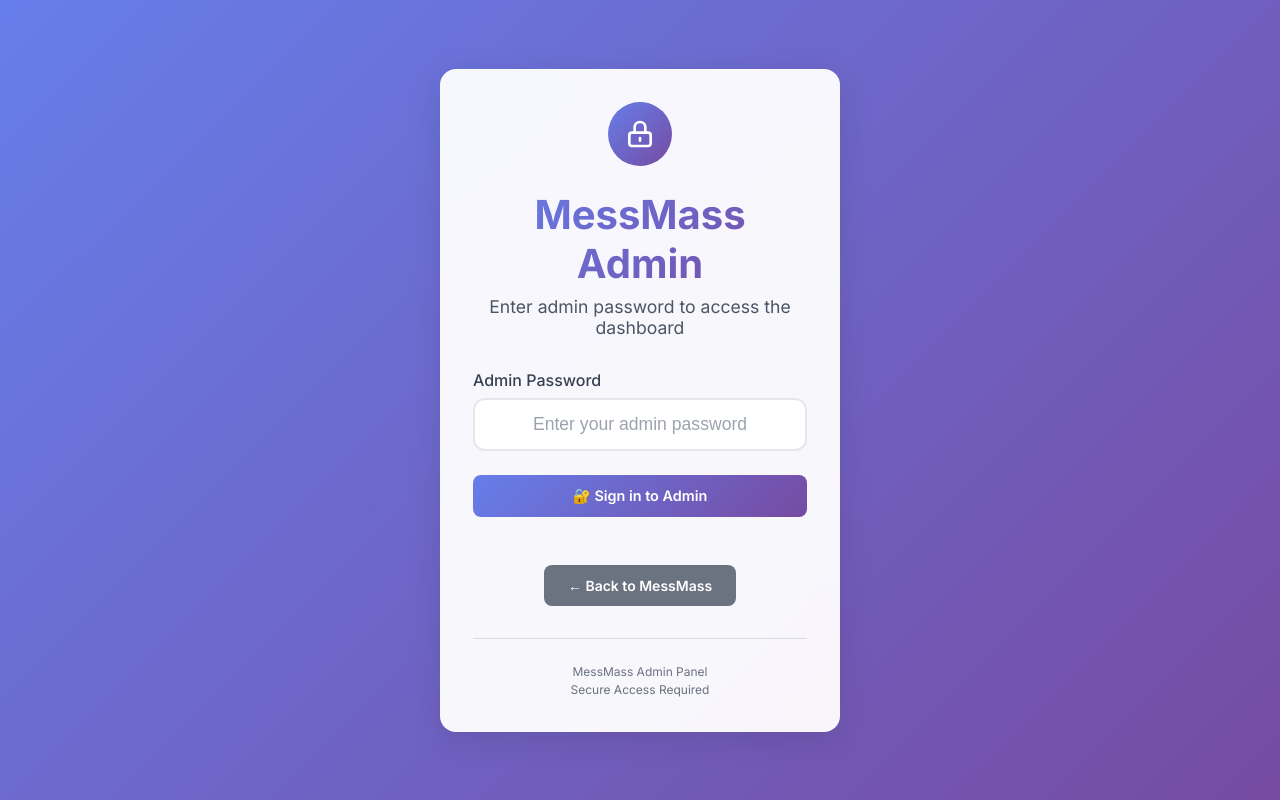
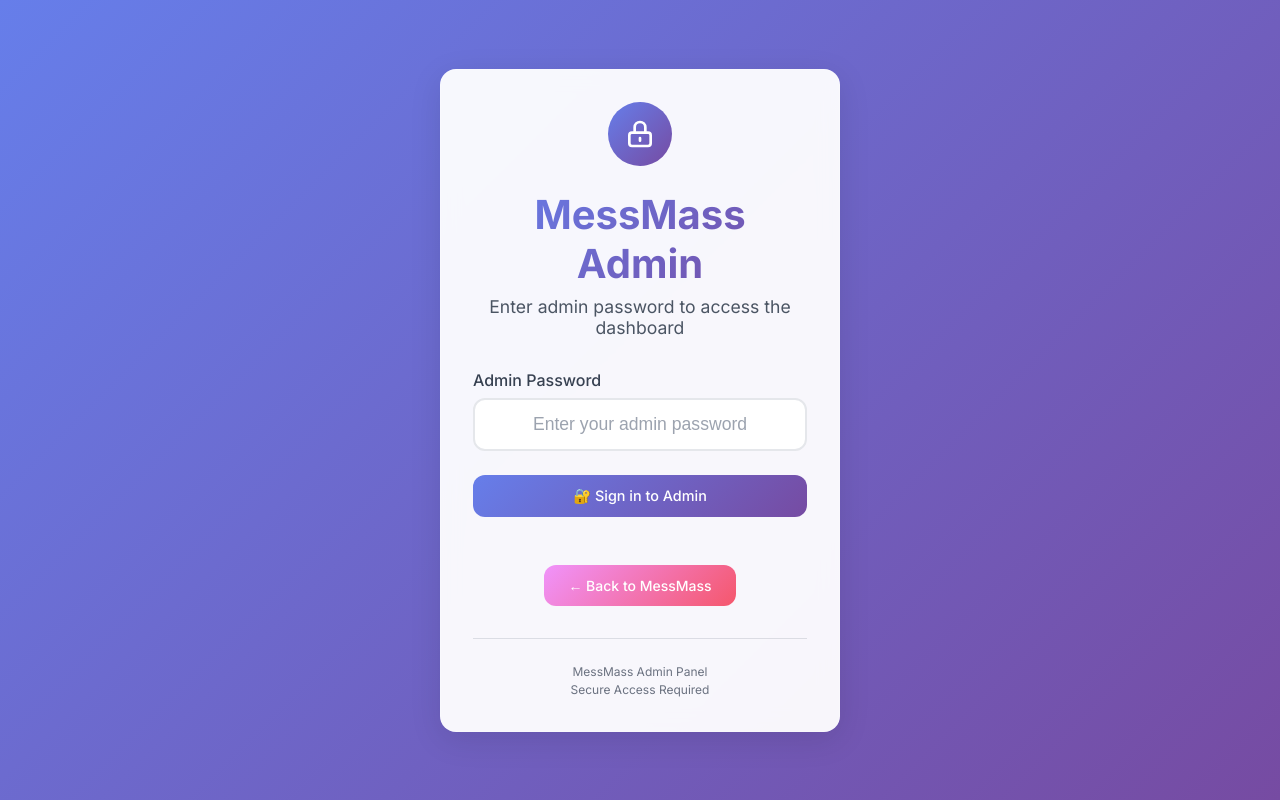
Before and after one commit to moldovancsaba/messmass, a Next.js app: page /admin/login in a window 1280 px wide. Built offline with nearby package versions, Linux system fonts and the light colour scheme.

Commit message:
dashboard

```diff
--- a/app/globals.css
+++ b/app/globals.css
@@ -31,6 +31,7 @@ button {
   --gradient-primary: linear-gradient(135deg, #667eea 0%, #764ba2 100%);
   --gradient-secondary: linear-gradient(135deg, #f093fb 0%, #f5576c 100%);
   --gradient-success: linear-gradient(135deg, #4facfe 0%, #00f2fe 100%);
+  --gradient-info: linear-gradient(135deg, #3b82f6 0%, #2563eb 100%);
   --color-white: #ffffff;
   --color-gray-50: #f9fafb;
   --color-gray-100: #f3f4f6;
@@ -956,6 +957,13 @@ button {
   gap: 1rem;
 }
 
+.projects-header-buttons {
+  display: flex;
+  gap: 1rem;
+  flex-wrap: wrap;
+  align-items: center;
+}
+
 .projects-table-container {
   overflow-x: auto;
   border-radius: 0.75rem;
@@ -1208,14 +1216,14 @@ button {
   transform: scale(1.05);
 }
 
-/* Buttons */
+/* Buttons - Updated to match design system */
 .btn {
   padding: 0.75rem 1.5rem;
   border: none;
-  border-radius: 0.5rem;
-  font-weight: 600;
+  border-radius: 12px;
+  font-weight: 500;
   cursor: pointer;
-  transition: all 0.3s ease;
+  transition: all 0.2s ease;
   text-decoration: none;
   display: inline-flex;
   align-items: center;
@@ -1230,27 +1238,28 @@ button {
 
 .btn-logout:hover {
   background: linear-gradient(135deg, #dc2626, #b91c1c);
-  transform: translateY(-1px);
+  transform: translateY(-2px);
+  box-shadow: 0 8px 20px rgba(239, 68, 68, 0.3);
 }
 
 .btn-primary {
-  background: linear-gradient(135deg, #667eea, #764ba2);
+  background: var(--gradient-primary);
   color: white;
 }
 
 .btn-primary:hover {
-  background: linear-gradient(135deg, #5a67d8, #6b46c1);
-  transform: translateY(-1px);
+  transform: translateY(-2px);
+  box-shadow: 0 8px 20px rgba(102, 126, 234, 0.3);
 }
 
 .btn-secondary {
-  background: #6b7280;
+  background: var(--gradient-secondary);
   color: white;
 }
 
 .btn-secondary:hover {
-  background: #4b5563;
-  transform: translateY(-1px);
+  transform: translateY(-2px);
+  box-shadow: 0 8px 20px rgba(240, 147, 251, 0.3);
 }
 
 .btn-sm {
@@ -1259,12 +1268,13 @@ button {
 }
 
 .btn-info {
-  background: #3b82f6;
+  background: var(--gradient-info);
   color: white;
 }
 
 .btn-info:hover {
-  background: #2563eb;
+  transform: translateY(-2px);
+  box-shadow: 0 8px 20px rgba(59, 130, 246, 0.3);
 }
 
 .btn-success {
```
